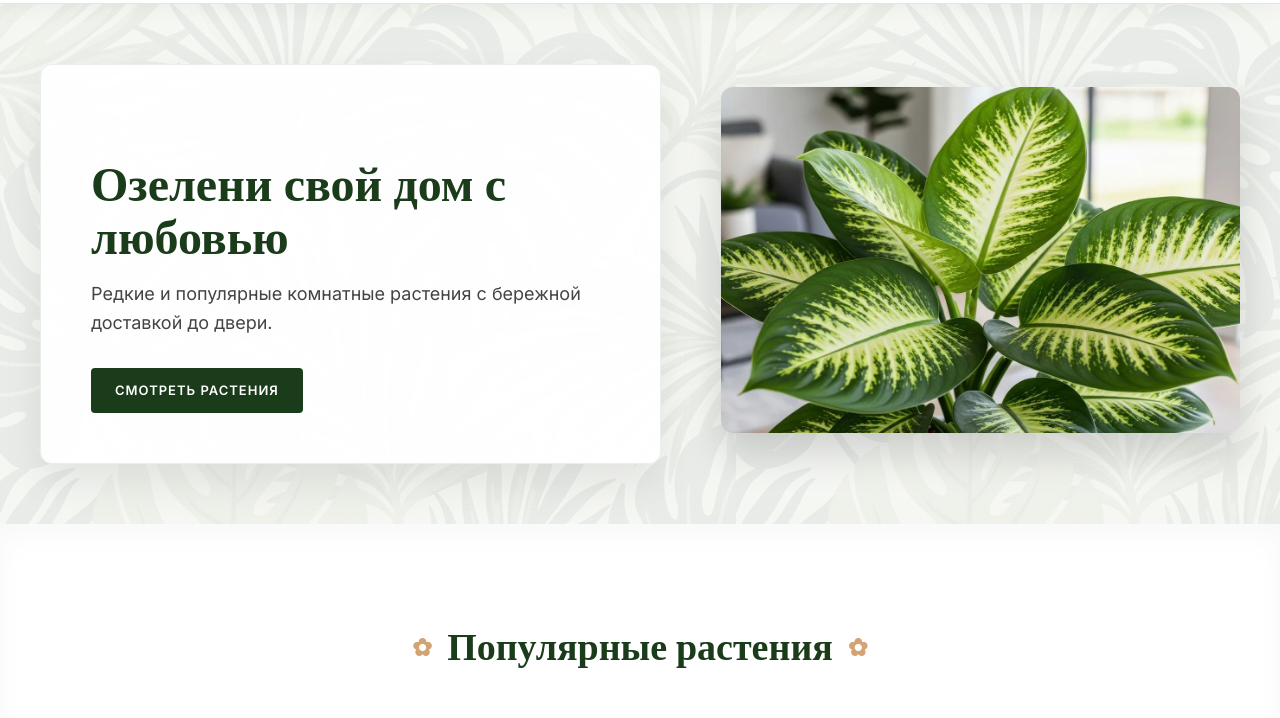
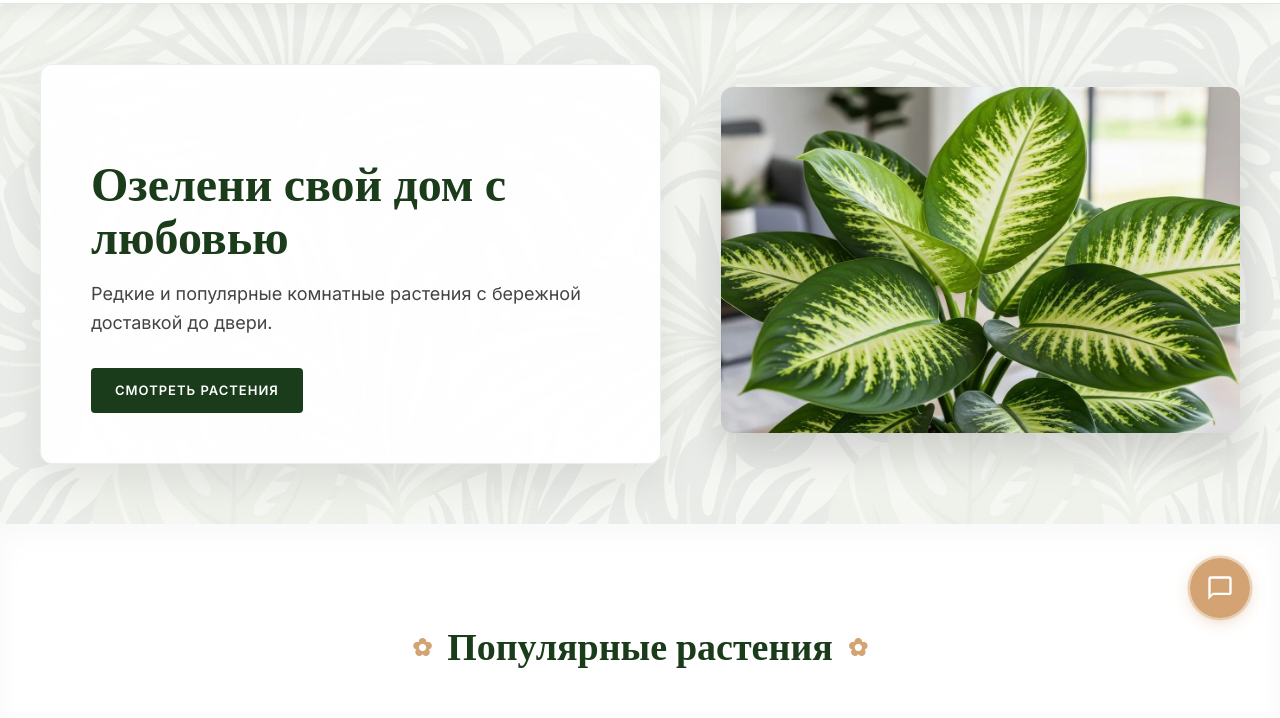
Before and after one commit to arina1306435/kr1-html-css-shop, a plain HTML site: page index.html in a window 1280 px wide. Shown: the part 82-800 px from the top of the page. Drawn offline with nearby package versions, Linux system fonts and the light colour scheme.

Commit message:
fix:виджет чат

```diff
--- a/index.html
+++ b/index.html
@@ -329,6 +329,11 @@
           </form>
         </div>
       </div>
+
+      <button class="chat-widget__toggle" id="toggle-chat" aria-label="Открыть чат">
+        <svg viewBox="0 0 24 24" width="28" height="28" fill="currentColor"><path d="M20 2H4c-1.1 0-2 .9-2 2v18l4-4h14c1.1 0 2-.9 2-2V4c0-1.1-.9-2-2-2zm0 14H6l-2 2V4h16v12z"/></svg>
+      </button>
+    </div>
   <script src="js/main.js"></script>
 </body>
 </html>
```
